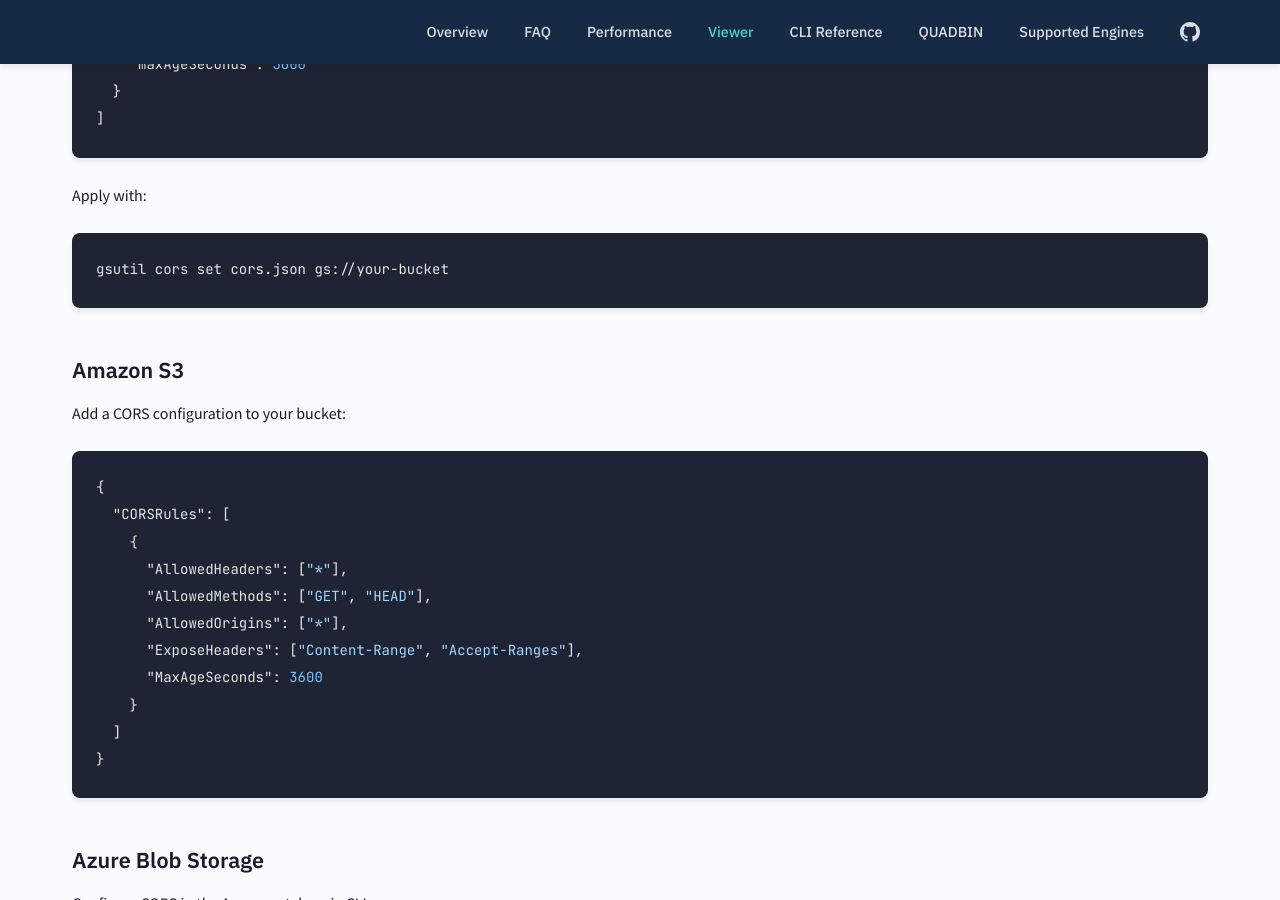
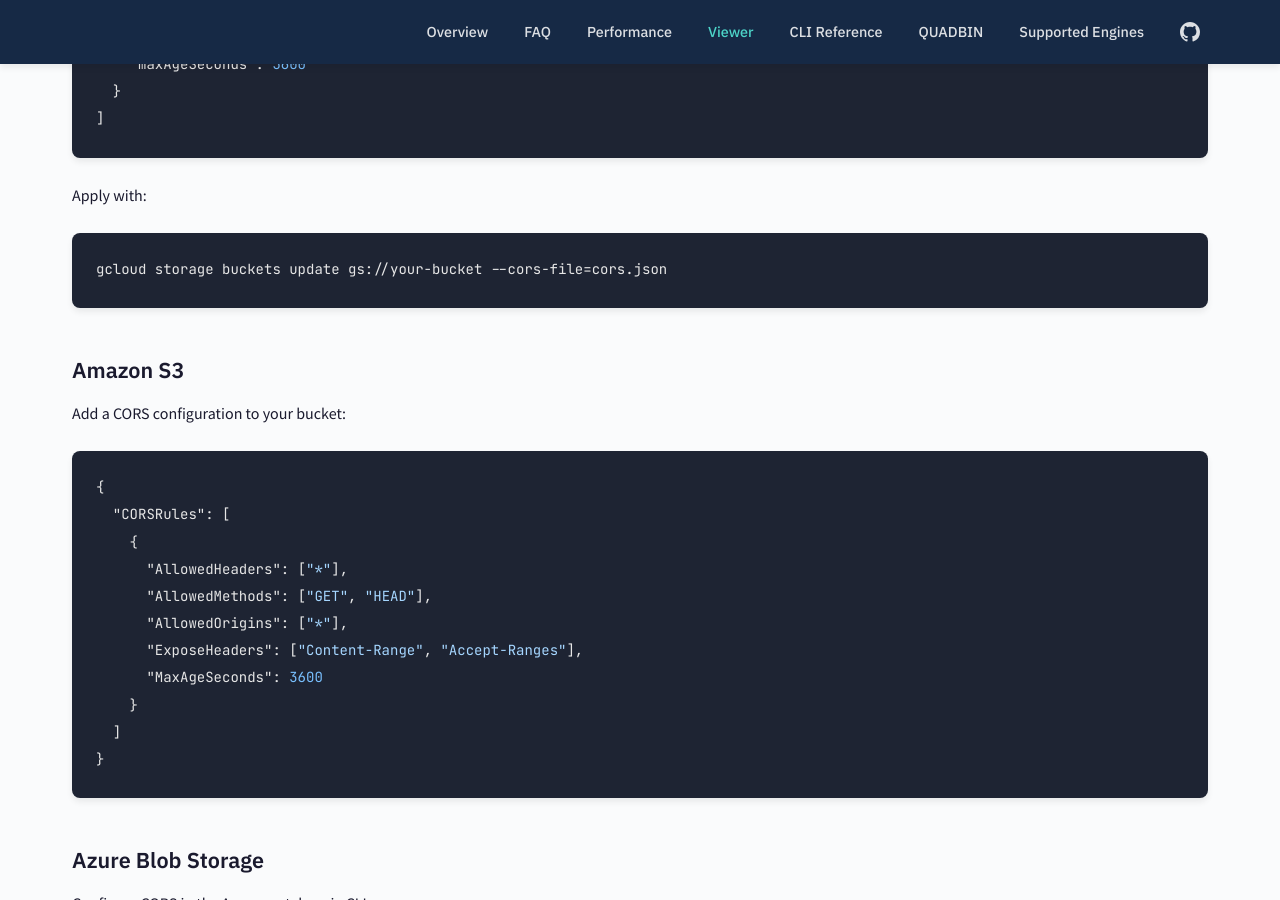
Before and after one commit to CartoDB/raquet, a Jekyll site: the page built from docs/viewer.md, in a window 1280 px wide and 900 px high, scrolled down 2845 px. Built offline with Jekyll 4.4.1, drawn with Linux system fonts in a browser that asks for light colours.

Commit message:
refactor: ♻️ migrate gsutil to gcloud storage [sc-574714] (#44)
Migrate `gsutil` CLI usage to `gcloud storage` (command-equivalent,
shares gcloud auth); Google removes `gsutil` from the default gcloud
bundle after March 2027.

[sc-574714](https://app.shortcut.com/cartoteam/story/574714)

🤖 Generated with [Claude Code](https://claude.com/claude-code)

Co-authored-by: Claude Opus 4.8 <noreply@anthropic.com>

````diff
--- a/docs/viewer.md
+++ b/docs/viewer.md
@@ -98,7 +98,7 @@ Create a `cors.json` file:
 Apply with:
 
 ```bash
-gsutil cors set cors.json gs://your-bucket
+gcloud storage buckets update gs://your-bucket --cors-file=cors.json
 ```
 
 ### Amazon S3
````
Also changed, not shown: 1 other file.
